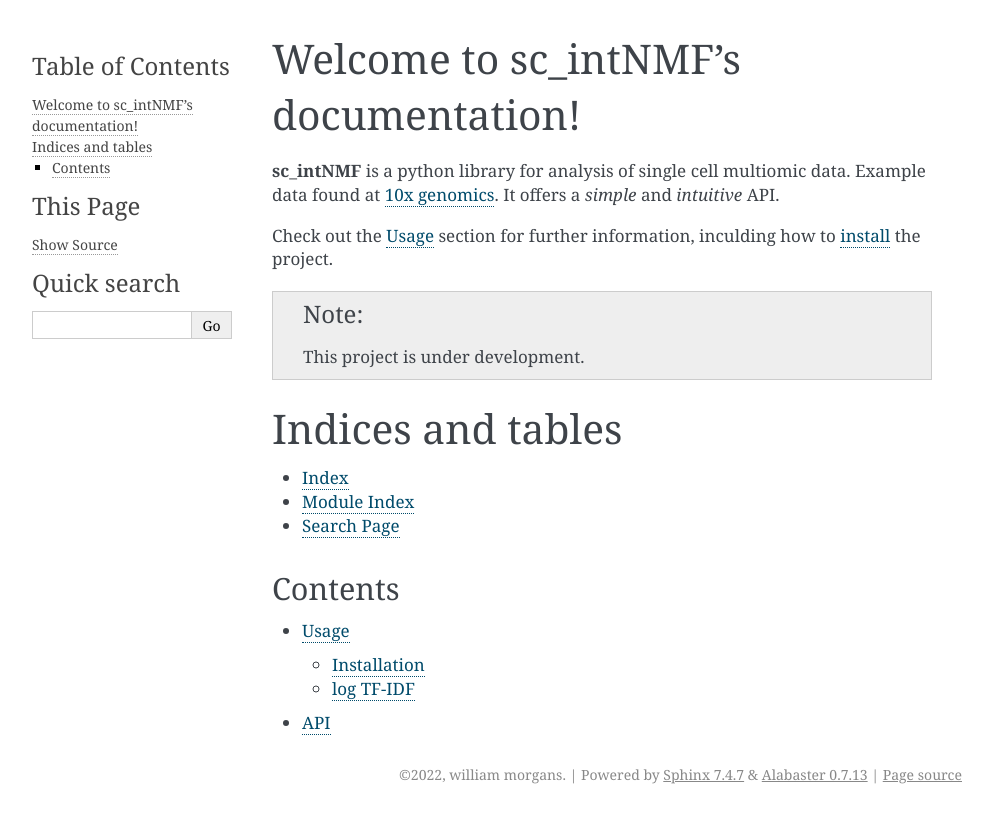
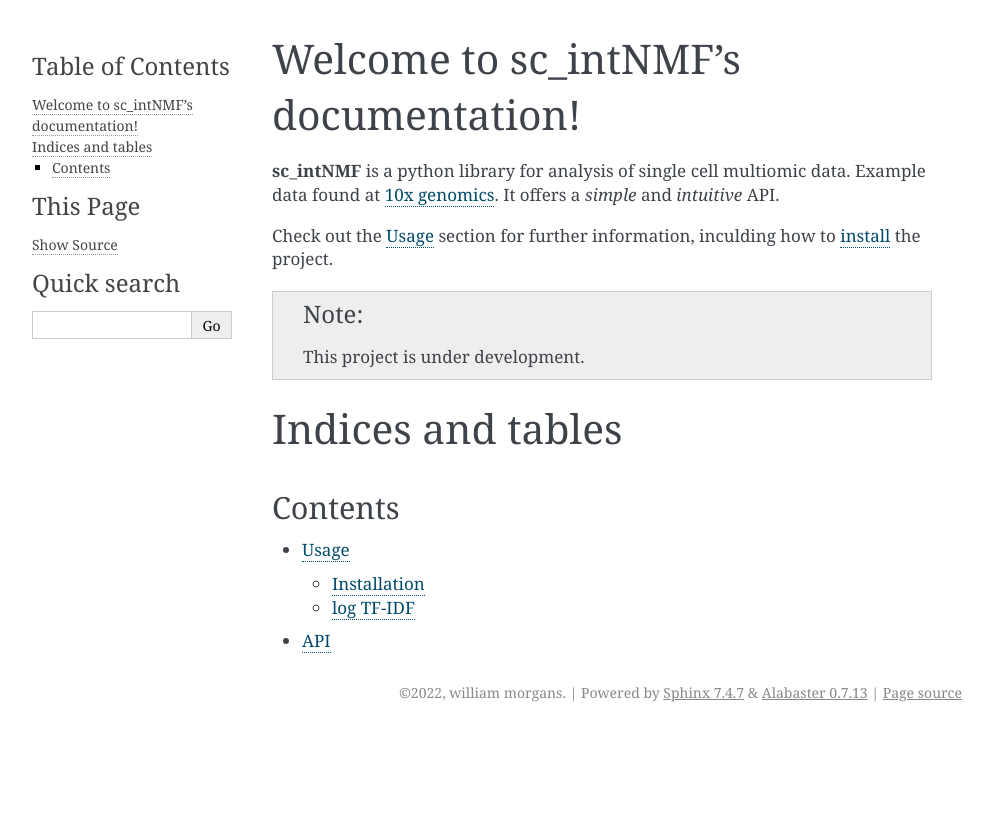
Before and after one commit to wmorgans/quick_intNMF, a Sphinx documentation site: the page built from docs/source/index.rst, in a window 1280 px wide. Shown: the top 823 px of the page, without its empty margins (148-1141 px from the left). Built offline with Sphinx 7.4.7, drawn with Linux system fonts in a browser that asks for light colours.

Commit message:
Update index.rst
remove Indices and tables

```diff
--- a/docs/source/index.rst
+++ b/docs/source/index.rst
@@ -18,9 +18,12 @@ Check out the :doc:`usage` section for further information, inculding how to :re
 Indices and tables
 ==================
 
-* :ref:`genindex`
-* :ref:`modindex`
-* :ref:`search`
+..
+    * :ref:`genindex`
+..
+    * :ref:`modindex`
+..
+    * :ref:`search`
 
 Contents
 --------
```
